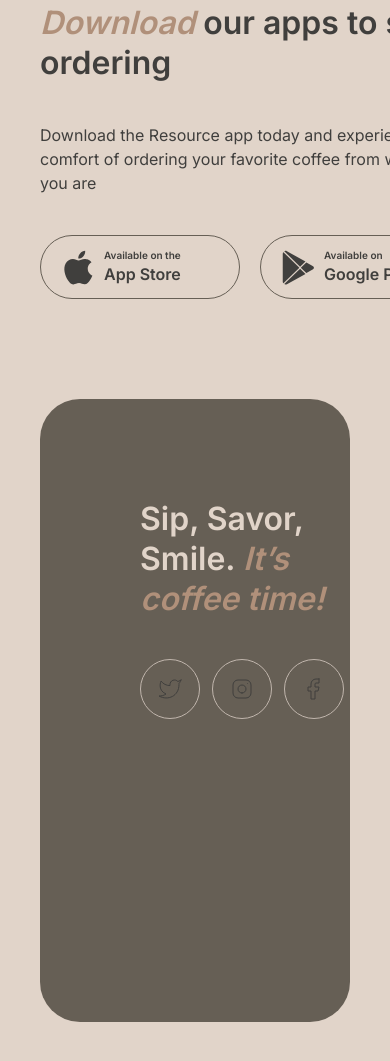
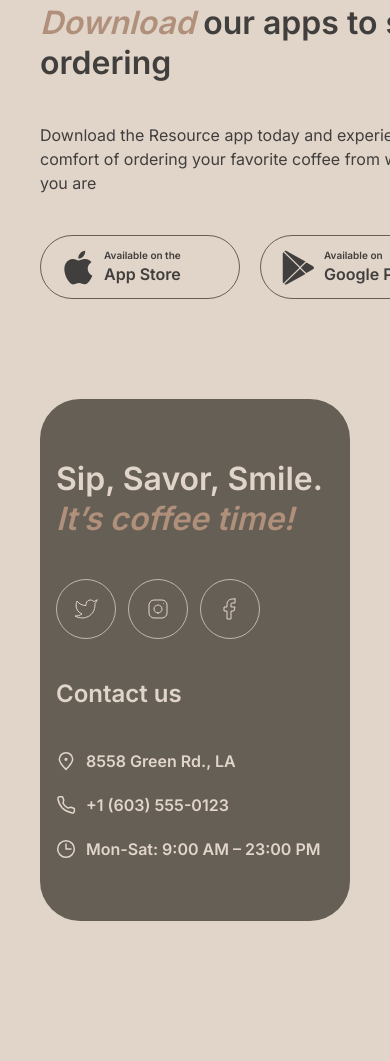
Before and after one commit to wunlei/coffee-house, a plain HTML site: page coffee-house/index.html in a window 390 px wide. Shown: the part 2853-3914 px from the top of the page. After the commit the page ends 3814 px from the top, so only its background shows below. Drawn offline with Linux system fonts and the light colour scheme.

Commit message:
feat: add responsive styles to footer

```diff
--- a/coffee-house/assets/styles/footer.css
+++ b/coffee-house/assets/styles/footer.css
@@ -1,5 +1,6 @@
 .footer {
   display: flex;
+  flex-wrap: wrap;
   column-gap: 100px;
   padding: 100px;
   border-radius: 40px;
@@ -41,20 +42,23 @@
   background: var(--background-body, #e1d4c9);
 }
 
+.socials__icon {
+  color: var(--text-light);
+}
+
 .socials__item:hover .socials__icon {
-  filter: invert(93%) sepia(56%) saturate(152%) hue-rotate(2deg)
-    brightness(100%) contrast(94%);
+  color: var(--text-dark);
 }
 
 .footer-contacts {
-  padding-top: 35px;
+  padding-top: 32px;
   color: var(--text-light);
 }
 
 .contacts-list {
   display: flex;
   flex-direction: column;
-  row-gap: 24px;
+  row-gap: 20px;
   padding: 0;
   margin: 0;
   margin-top: 40px;
@@ -88,3 +92,38 @@
 .contacts-list__link:hover::after {
   transform: scaleX(100%);
 }
+
+@media (hover: none) {
+  .socials__item:hover {
+    cursor: default;
+    background-color: transparent;
+  }
+
+  .socials__item:hover .socials__icon {
+    color: var(--text-light);
+  }
+
+  .contacts-list__link:hover::after {
+    transform: scaleX(0);
+  }
+}
+
+@media all and (max-width: 1439px) {
+  .footer {
+    padding: 100px 60px;
+  }
+
+  .footer-contacts {
+    padding-top: 100px;
+  }
+}
+
+@media all and (max-width: 767px) {
+  .footer {
+    padding: 60px 16px;
+  }
+
+  .footer-contacts {
+    padding-top: 40px;
+  }
+}
```
